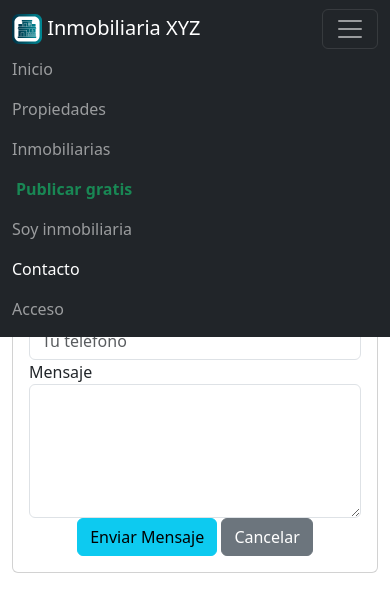
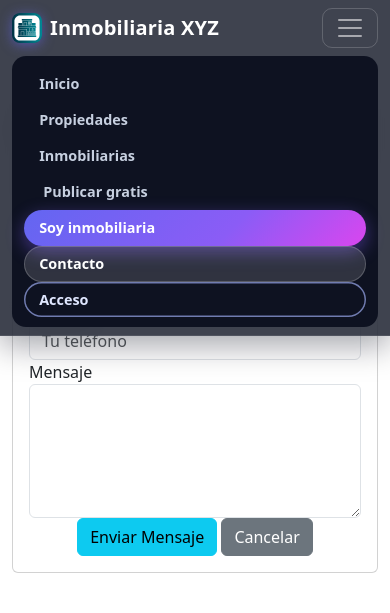
Before and after one commit to arumanuevo/Inmobiliaria, a Laravel app: page /contacto in a window 390 px wide, after a click that opens the changed part. Shown: the top 613 px of the page. Run offline with Laravel 12, Linux system fonts and the light colour scheme; some libraries are stand-ins or nearby versions.

Commit message:
Navbar moderno en todas las vistas publicas: glass translúcido con blur (public/css/navbar.css), items en pill con hover elevado, item activo marcado por página, CTA 'Soy inmobiliaria' con degradado y 'Acceso' con borde; la ficha pública white-label conserva su color pero hereda los pills
Co-authored-by: arumanuevo <arumanuevo@users.noreply.github.com>

```diff
--- /dev/null
+++ b/public/css/navbar.css
@@ -0,0 +1,114 @@
+/* ============================================================
+   Navbar moderno del portal (glass + pills)
+   - .portal-navbar: fondo translúcido con blur (reemplaza a bg-dark)
+   - .navbar-links-modern: solo los estilos de los items (para navbars
+     white-label con color propio inline, ej. ficha pública)
+   ============================================================ */
+
+.portal-navbar {
+  background: rgba(10, 15, 30, 0.78) !important;
+  backdrop-filter: blur(14px) saturate(1.4);
+  -webkit-backdrop-filter: blur(14px) saturate(1.4);
+  border-bottom: 1px solid rgba(255, 255, 255, 0.09);
+  box-shadow: 0 10px 30px rgba(2, 6, 23, 0.35);
+}
+
+.portal-navbar .navbar-brand {
+  font-weight: 800;
+  letter-spacing: .2px;
+  color: #fff !important;
+  display: inline-flex;
+  align-items: center;
+  gap: 8px;
+}
+
+.portal-navbar .navbar-brand img {
+  border-radius: 8px;
+  box-shadow: 0 2px 12px rgba(99, 102, 241, .55);
+}
+
+/* Items del menú: pills redondeados con hover elevado */
+.portal-navbar .nav-link,
+.navbar-links-modern .nav-link {
+  color: #c7d0e0 !important;
+  font-weight: 600;
+  font-size: .9rem;
+  padding: .45rem .95rem !important;
+  margin: 0 .15rem;
+  border-radius: 999px;
+  transition: background .18s ease, color .18s ease, box-shadow .18s ease, transform .18s ease, filter .18s ease;
+}
+
+.portal-navbar .nav-link:hover,
+.navbar-links-modern .nav-link:hover {
+  color: #fff !important;
+  background: rgba(255, 255, 255, .10);
+  transform: translateY(-1px);
+}
+
+.portal-navbar .nav-link.active,
+.navbar-links-modern .nav-link.active {
+  color: #fff !important;
+  background: rgba(255, 255, 255, .14);
+  box-shadow: inset 0 0 0 1px rgba(255, 255, 255, .20);
+}
+
+/* CTA "Soy inmobiliaria": pill con degradado */
+.portal-navbar .nav-link.nav-cta,
+.navbar-links-modern .nav-link.nav-cta {
+  background: linear-gradient(135deg, #6366f1 0%, #8b5cf6 60%, #d946ef 100%) !important;
+  color: #fff !important;
+  box-shadow: 0 6px 18px rgba(124, 92, 246, .45);
+}
+
+.portal-navbar .nav-link.nav-cta:hover,
+.navbar-links-modern .nav-link.nav-cta:hover {
+  filter: brightness(1.12);
+  transform: translateY(-1px);
+}
+
+.portal-navbar .nav-link.nav-cta.active,
+.navbar-links-modern .nav-link.nav-cta.active {
+  filter: brightness(1.08);
+  box-shadow: 0 6px 22px rgba(217, 70, 239, .55);
+}
+
+/* "Acceso": pill con borde */
+.portal-navbar .nav-link.nav-login,
+.navbar-links-modern .nav-link.nav-login {
+  color: #e0e7ff !important;
+  box-shadow: inset 0 0 0 1.5px rgba(165, 180, 252, .65);
+}
+
+.portal-navbar .nav-link.nav-login:hover,
+.navbar-links-modern .nav-link.nav-login:hover {
+  background: rgba(165, 180, 252, .18) !important;
+  color: #fff !important;
+}
+
+.portal-navbar .nav-link.nav-login.active,
+.navbar-links-modern .nav-link.nav-login.active {
+  background: rgba(165, 180, 252, .22) !important;
+  color: #fff !important;
+}
+
+/* Toggler redondeado */
+.portal-navbar .navbar-toggler {
+  border: 1px solid rgba(255, 255, 255, .18);
+  border-radius: 10px;
+}
+
+/* En mobile el menú desplegado también va glass */
+.portal-navbar .navbar-collapse {
+  background: rgba(10, 15, 30, .92);
+  border-radius: 14px;
+  padding: .6rem;
+  margin-top: .5rem;
+}
+@media (min-width: 992px) {
+  .portal-navbar .navbar-collapse {
+    background: transparent;
+    padding: 0;
+    margin-top: 0;
+  }
+}
--- a/resources/views/auth/login.blade.php
+++ b/resources/views/auth/login.blade.php
@@ -4,6 +4,7 @@
 
 @section('css')
 <link rel="stylesheet" href="{{ asset('css/landing.css') }}">
+<link rel="stylesheet" href="{{ asset('css/navbar.css') }}">
 <style>
   body { padding-top: 56px; }
   .footer {
@@ -18,7 +19,7 @@
 @stop
 
 @section('content')
-<nav class="navbar navbar-expand-lg navbar-dark bg-dark fixed-top">
+<nav class="navbar navbar-expand-lg navbar-dark portal-navbar fixed-top">
   <div class="container">
     <a class="navbar-brand" href="{{ route('inicio') }}">
       <img src="{{ asset('images/logoinmo.svg') }}" alt="Logo {{ config('app.name') }}" width="30" height="30" class="d-inline-block align-text-top">
@@ -34,7 +35,7 @@
         <li class="nav-item"><a class="nav-link" href="{{ route('propiedades.index') }}">Propiedades</a></li>
         <li class="nav-item"><a class="nav-link" href="{{ route('inmobiliarias.index') }}">Inmobiliarias</a></li>
         <li class="nav-item"><a class="nav-link text-success fw-bold" href="{{ route('register', ['tipo' => 'particular']) }}"><i class="fas fa-plus-circle me-1"></i> Publicar gratis</a></li>
-        <li class="nav-item"><a class="nav-link" href="{{ route('sumate') }}">Soy inmobiliaria</a></li>
+        <li class="nav-item"><a class="nav-link nav-cta" href="{{ route('sumate') }}">Soy inmobiliaria</a></li>
         <li class="nav-item"><a class="nav-link" href="{{ route('contacto') }}">Contacto</a></li>
         <li class="nav-item"><a class="nav-link active" href="{{ route('login') }}">Acceso</a></li>
       </ul>
--- a/resources/views/contacto.blade.php
+++ b/resources/views/contacto.blade.php
@@ -8,6 +8,7 @@
 
 @section('css')
 <link rel="stylesheet" href="{{ asset('css/landing.css') }}">
+<link rel="stylesheet" href="{{ asset('css/navbar.css') }}">
 <style>
   body {
     display: flex;
@@ -37,7 +38,7 @@
 
 @section('content')
 <!-- Navbar fijo -->
-<nav class="navbar navbar-expand-lg navbar-dark bg-dark fixed-top">
+<nav class="navbar navbar-expand-lg navbar-dark portal-navbar fixed-top">
   <div class="container">
     <a class="navbar-brand" href="{{ route('inicio') }}">
       <img src="{{ asset('images/logoinmo.svg') }}" alt="Logo {{ config('app.name') }}" width="30" height="30" class="d-inline-block align-text-top">
@@ -53,9 +54,9 @@
         <li class="nav-item"><a class="nav-link" href="{{ route('propiedades.index') }}">Propiedades</a></li>
         <li class="nav-item"><a class="nav-link" href="{{ route('inmobiliarias.index') }}">Inmobiliarias</a></li>
         <li class="nav-item"><a class="nav-link text-success fw-bold" href="{{ route('register', ['tipo' => 'particular']) }}"><i class="fas fa-plus-circle me-1"></i> Publicar gratis</a></li>
-        <li class="nav-item"><a class="nav-link" href="{{ route('sumate') }}">Soy inmobiliaria</a></li>
+        <li class="nav-item"><a class="nav-link nav-cta" href="{{ route('sumate') }}">Soy inmobiliaria</a></li>
         <li class="nav-item"><a class="nav-link active" href="{{ route('contacto') }}">Contacto</a></li>
-        <li class="nav-item"><a class="nav-link" href="{{ route('login') }}">Acceso</a></li>
+        <li class="nav-item"><a class="nav-link nav-login" href="{{ route('login') }}">Acceso</a></li>
       </ul>
     </div>
   </div>
--- a/resources/views/inmuebles/public_show.blade.php
+++ b/resources/views/inmuebles/public_show.blade.php
@@ -39,6 +39,7 @@
 
 @section('css')
 <link rel="stylesheet" href="{{ asset('css/landing.css') }}">
+<link rel="stylesheet" href="{{ asset('css/navbar.css') }}">
 <link rel="stylesheet" href="https://unpkg.com/leaflet@1.9.4/dist/leaflet.css">
 <style>
   body { padding-top: 56px; }
@@ -52,7 +53,7 @@
 @stop
 
 @section('content')
-<nav class="navbar navbar-expand-lg navbar-dark fixed-top" style="background: {{ $inmobiliaria->color_tema ?: '#0d6efd' }};">
+<nav class="navbar navbar-expand-lg navbar-dark navbar-links-modern fixed-top" style="background: {{ $inmobiliaria->color_tema ?: '#0d6efd' }};">
   <div class="container">
     <a class="navbar-brand" href="{{ route('inmobiliarias.show', $inmobiliaria->slug) }}">
       @if($inmobiliaria->logo)
--- a/resources/views/legal.blade.php
+++ b/resources/views/legal.blade.php
@@ -7,6 +7,7 @@
 
 @section('css')
 <link rel="stylesheet" href="{{ asset('css/landing.css') }}">
+<link rel="stylesheet" href="{{ asset('css/navbar.css') }}">
 <style>
   body { padding-top: 56px; }
   .legal h2 { font-size: 1.3rem; font-weight: 700; margin-top: 1.5rem; }
@@ -17,7 +18,7 @@
 @stop
 
 @section('content')
-<nav class="navbar navbar-expand-lg navbar-dark bg-dark fixed-top">
+<nav class="navbar navbar-expand-lg navbar-dark portal-navbar fixed-top">
   <div class="container">
     <a class="navbar-brand" href="{{ route('inicio') }}">
       <img src="{{ asset('images/logoinmo.svg') }}" alt="Logo {{ config('app.name') }}" width="30" height="30" class="d-inline-block align-text-top">
```
Also changed, not shown: resources/views/auth/register.blade.php (+4 -3 lines), resources/views/inmobiliarias/index.blade.php (+4 -3 lines), resources/views/inmobiliarias/show.blade.php (+4 -3 lines), resources/views/inmuebles/mapa.blade.php (+4 -3 lines), resources/views/inmuebles/search.blade.php (+4 -3 lines), resources/views/inmuebles/zona.blade.php (+5 -4 lines), resources/views/sumate.blade.php (+4 -3 lines), resources/views/welcome.blade.php (+4 -3 lines).
